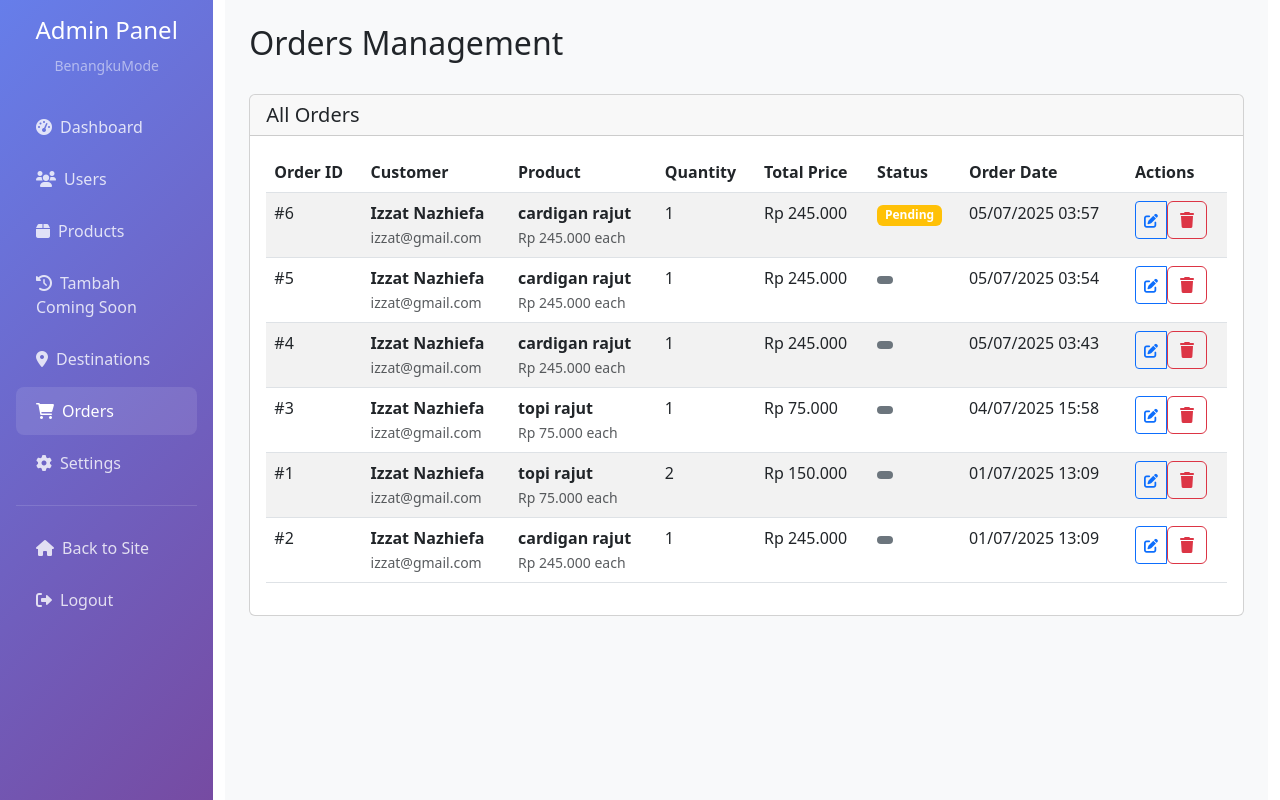
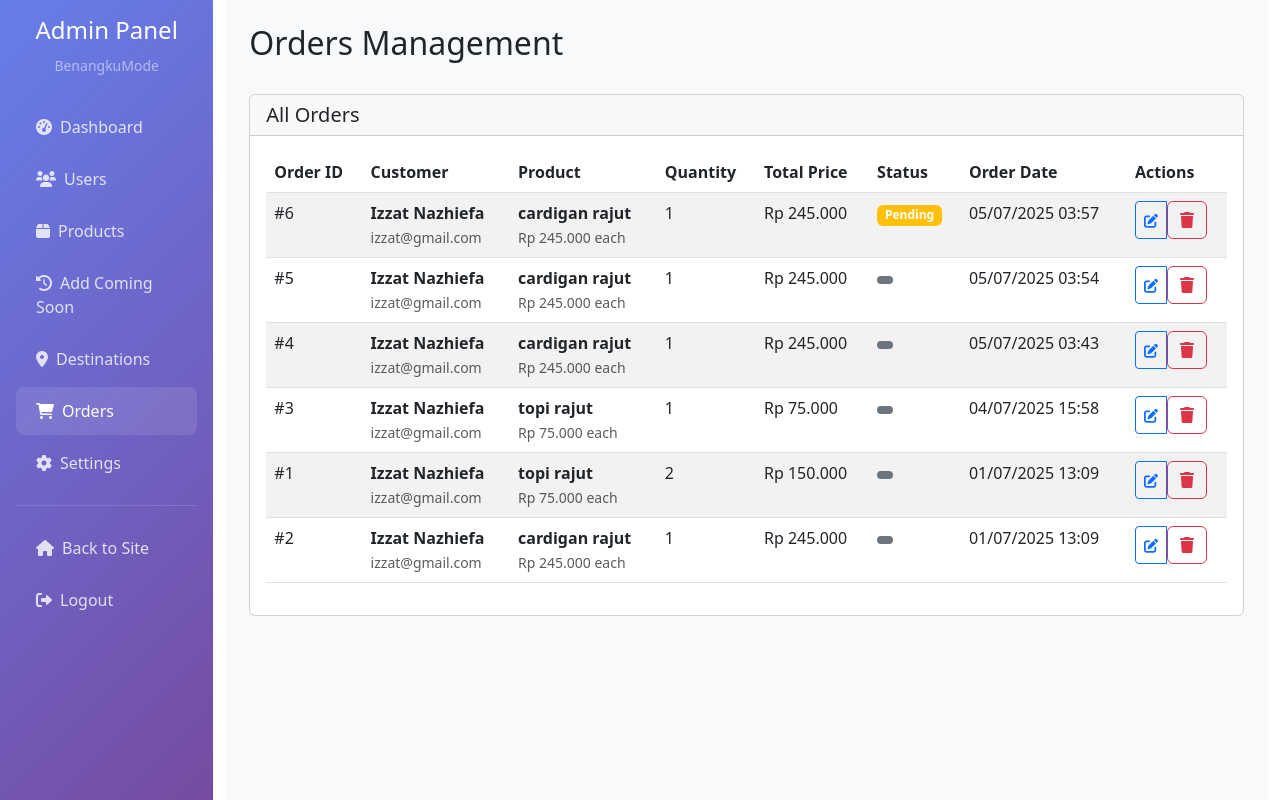
Before and after one commit to Izzatongithub/BenangkuMode, a PHP site: page /admin/orders.php in a window 1280 px wide. Run offline with PHP 8.4, Linux system fonts and the light colour scheme; a user stored in the database is signed in; data comes from the database, SQL or seed files in the repository; some libraries are stand-ins or nearby versions.

Commit message:
fix kecil

```diff
--- a/admin/orders.php
+++ b/admin/orders.php
@@ -113,7 +113,7 @@ $result = mysqli_query($conn, $sql);
                             <i class="fas fa-box me-2"></i>Products
                         </a>
                         <a class="nav-link" href="comingsoon.php">
-                            <i class="fas fa-clock-rotate-left me-2"></i>Tambah Coming Soon
+                            <i class="fas fa-clock-rotate-left me-2"></i>Add Coming Soon
                         </a>
                         <a class="nav-link" href="destinations.php">
                             <i class="fas fa-map-marker-alt me-2"></i>Destinations
--- a/admin/products.php
+++ b/admin/products.php
@@ -122,7 +122,7 @@ $result = mysqli_query($conn, $sql);
                             <i class="fas fa-box me-2"></i>Products
                         </a>
                         <a class="nav-link" href="comingsoon.php">
-                            <i class="fas fa-clock-rotate-left me-2"></i>Tambah Coming Soon
+                            <i class="fas fa-clock-rotate-left me-2"></i>Add Coming Soon
                         </a>
                         <a class="nav-link" href="destinations.php">
                             <i class="fas fa-map-marker-alt me-2"></i>Destinations
--- a/admin/settings.php
+++ b/admin/settings.php
@@ -127,7 +127,7 @@ $total_orders = mysqli_fetch_assoc($result_orders)['total'];
                             <i class="fas fa-box me-2"></i>Products
                         </a>
                         <a class="nav-link" href="comingsoon.php">
-                            <i class="fas fa-clock-rotate-left me-2"></i>Tambah Coming Soon
+                            <i class="fas fa-clock-rotate-left me-2"></i>Add Coming Soon
                         </a>
                         <a class="nav-link" href="destinations.php">
                             <i class="fas fa-map-marker-alt me-2"></i>Destinations
```
